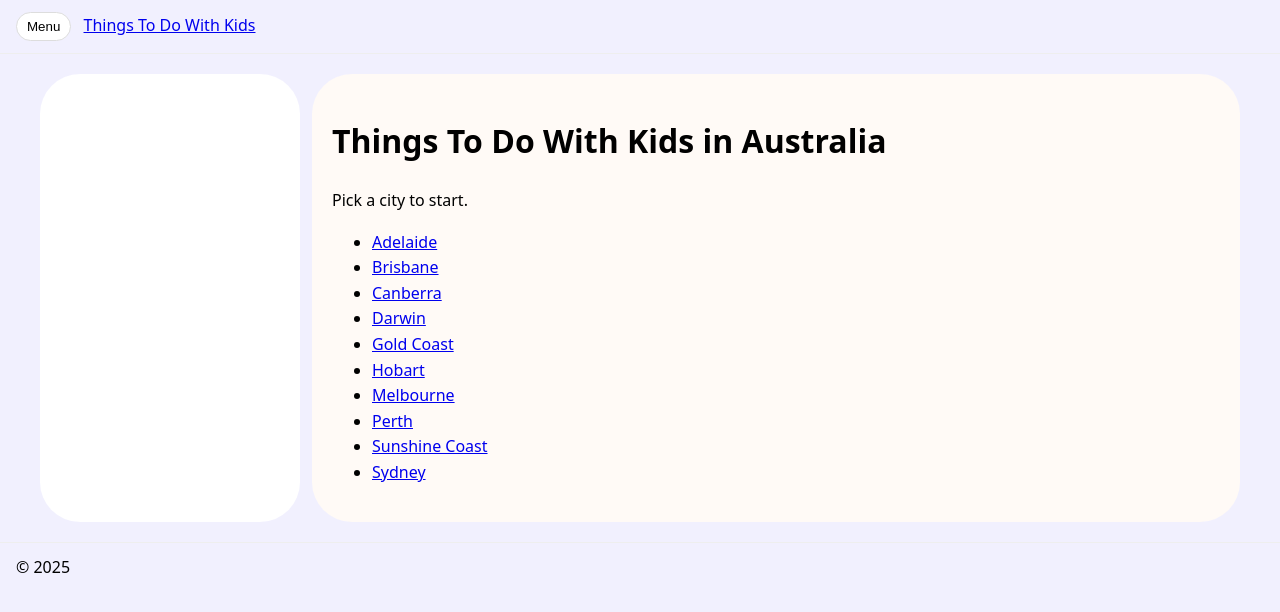
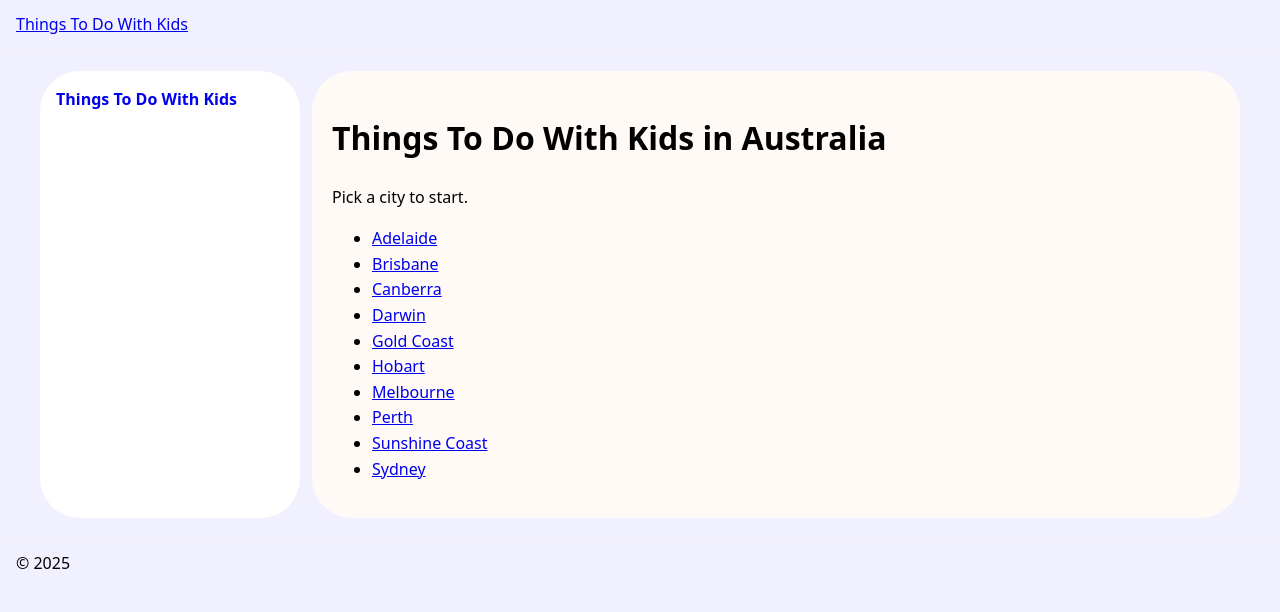
Before and after one commit to nerdflu/ttdwk, a Jekyll site: the page built from index.md, in a window 1280 px wide. Shown: the top 612 px of the page. Built offline with Jekyll 4.4.1, drawn with Linux system fonts in a browser that asks for light colours.

Commit message:
feat(ui): sidebar brand, mobile-only menu, categories visible on inside pages; fix duplicate titles

```diff
--- a/_layouts/city_category.html
+++ b/_layouts/city_category.html
@@ -5,7 +5,6 @@
 {% assign all = site.activities | where: "city", page.city_slug %}
 {% assign subset = all | where_exp: "x", "x.categories contains page.category" %}
 
-<h1>{{ page.h1 }}</h1>
 <p class="lede">{{ page.category | replace: "-", " " | capitalize }} things to do {{ prep }} {{ page.city_title }}</p>
 
 <ol itemscope itemtype="https://schema.org/ItemList">
--- a/_layouts/default.html
+++ b/_layouts/default.html
@@ -1,7 +1,7 @@
 <!doctype html><html lang="en-AU"><head>
 <meta charset="utf-8"><meta name="viewport" content="width=device-width,initial-scale=1">
 {% seo %}<link rel="stylesheet" href="{{ '/assets/styles.css' | relative_url }}?v={{ site.github.build_revision | default: site.time | date: '%s' }}">
-</head><body>
+</head><body class="{% if is_home == false %}has-sidebar{% endif %}">
 {% assign is_home = page.url == "/" %}
 {% assign is_city = page.collection == "cities" %}
 {% assign is_activity = page.collection == "activities" %}
@@ -23,13 +23,12 @@
       {% assign present = all | map: "categories" | join: "," | split: "," | uniq %}
     {% endif %}
     <aside class="sidebar" id="sidebar" aria-label="Sidebar">
-      {% if city_slug and present %}
+      <a class="brand side-brand" href="/">Things To Do With Kids</a>
+      {% if city_slug %}
       <h2 class="side-title">Categories</h2>
       <ul class="pill-list">
         {% for c in ordered %}
-          {% if present contains c %}
-            <li><a href="/{{ city_slug }}/{{ c | slugify }}/">{{ c | replace: "-", " " | capitalize }}</a></li>
-          {% endif %}
+          <li><a href="/{{ city_slug }}/{{ c | slugify }}/">{{ c | replace: "-", " " | capitalize }}</a></li>
         {% endfor %}
       </ul>
       {% endif %}
--- a/assets/styles.css
+++ b/assets/styles.css
@@ -11,9 +11,12 @@
 @media (min-width:768px){.site-shell{padding:20px}}
 .layout{display:grid;grid-template-columns:1fr;gap:12px;max-width:1200px;margin:0 auto}
 .layout.with-sidebar{grid-template-columns:260px 1fr}
-.sidebar{background:#fff;border-radius:20px;padding:12px;transform:translateX(-110%);transition:transform .25s ease}
+.sidebar{background:#fff;border-radius:40px 0 0 40px;padding:12px;transform:translateX(-110%);transition:transform .25s ease}
 .sidebar.open{transform:translateX(0)}
 @media (min-width:768px){.sidebar{transform:none;border-radius:40px;padding:16px}}
 .sidebar-toggle{background:#fff;border:1px solid #ddd;border-radius:999px;padding:6px 10px;margin-right:8px}
-.content{background:#FFFAF6;border-radius:20px;padding:12px}
+@media (min-width:768px){.sidebar-toggle{display:none}}
+.side-brand{display:block;margin:0 0 12px;font-weight:700;text-decoration:none}
+.has-sidebar .site-head .brand{display:none}
+.content{background:#FFFAF6;border-radius: 0 40px 40px 0;padding:12px}
 @media (min-width:768px){.content{border-radius:40px;padding:20px}}
```
